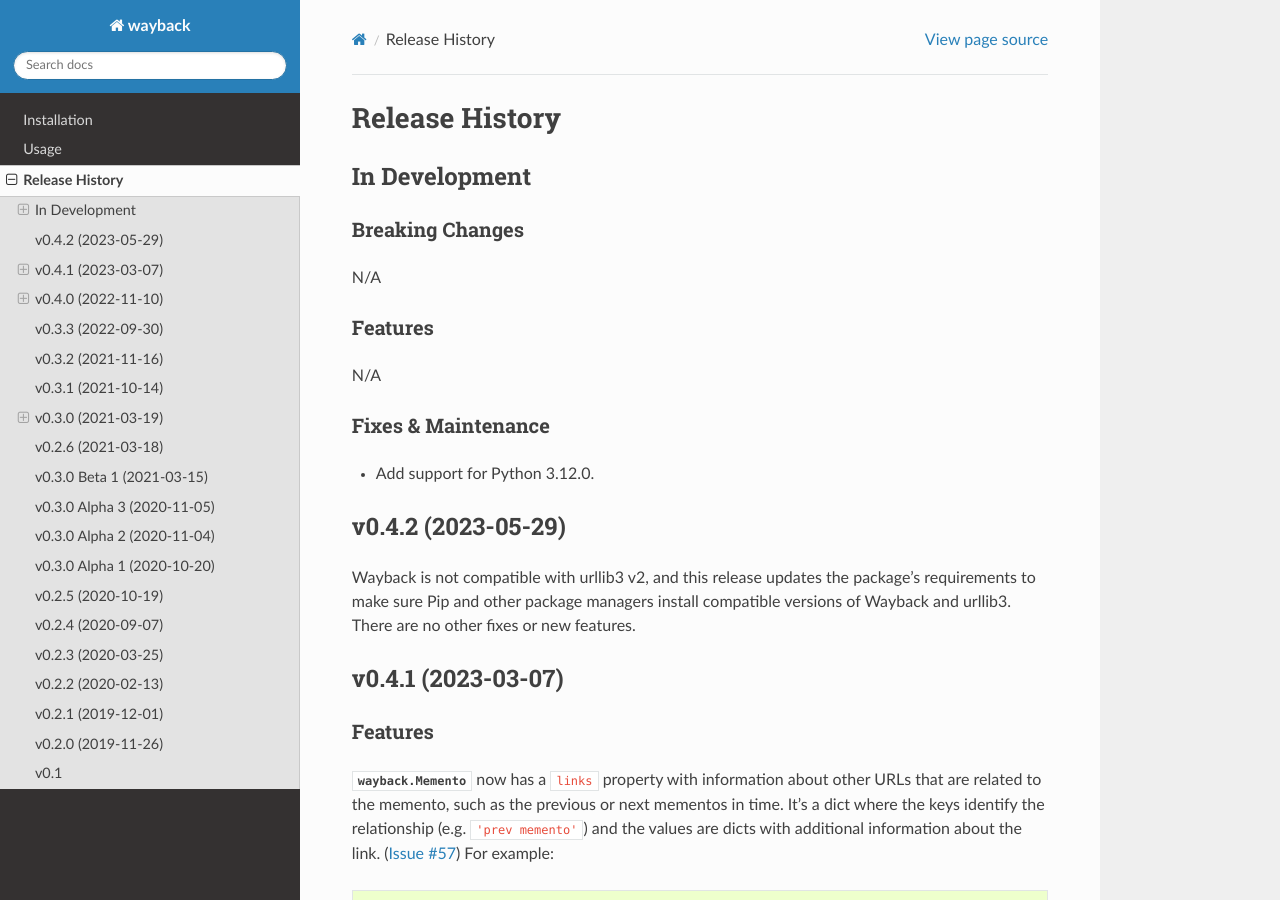
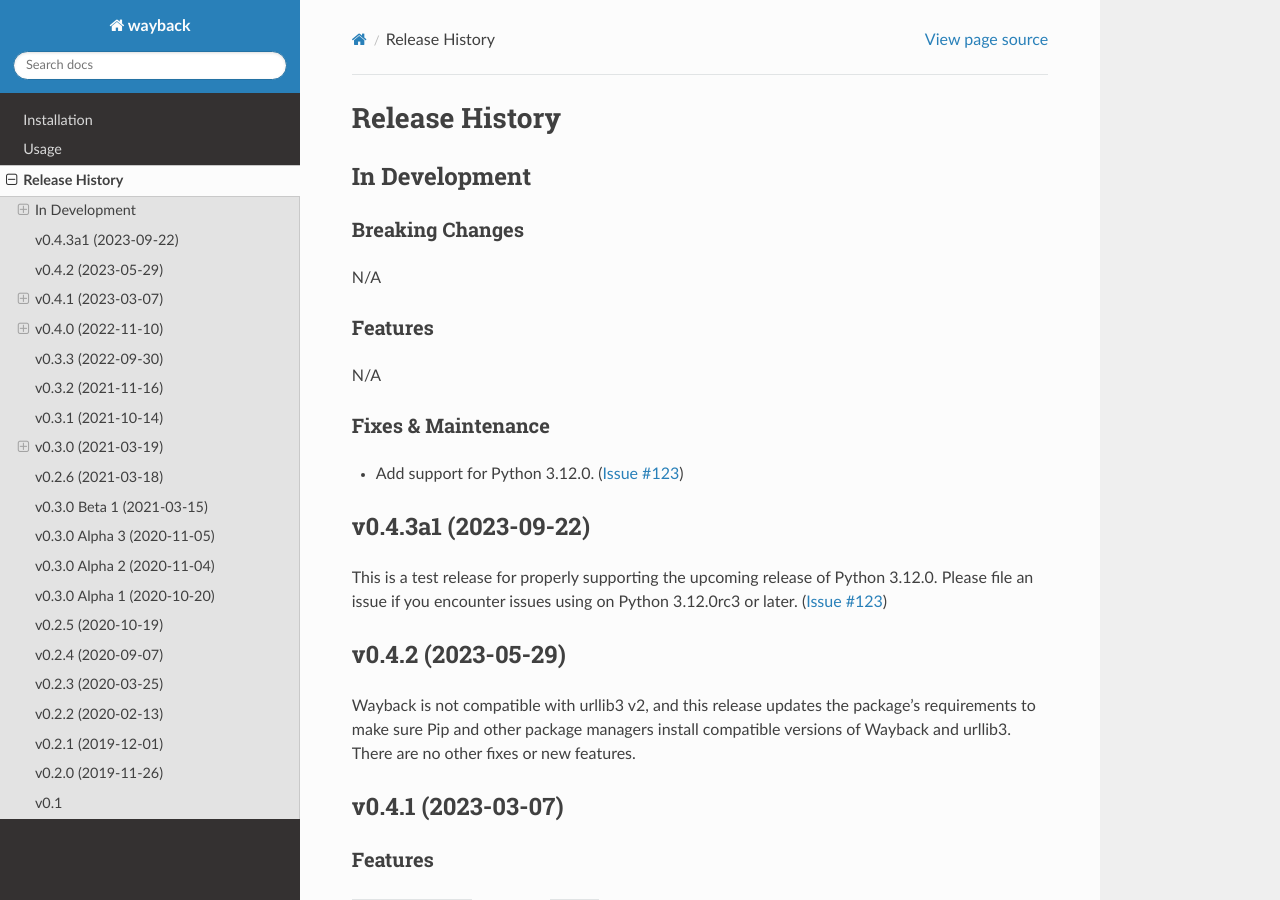
Before and after one commit to edgi-govdata-archiving/wayback, a Sphinx documentation site: the page built from docs/source/release-history.rst, in a window 1280 px wide and 900 px high. Built offline with Sphinx 7.4.7 and the Read the Docs theme 2.0.0, drawn with Linux system fonts in a browser that asks for light colours.

Commit message:
Prepare to release v0.4.3a1
We need an alpha release to test on Python 3.12.0rc3.

```diff
--- a/docs/source/release-history.rst
+++ b/docs/source/release-history.rst
@@ -20,7 +20,13 @@
 Fixes & Maintenance
 ^^^^^^^^^^^^^^^^^^^
 
-- Add support for Python 3.12.0.
+- Add support for Python 3.12.0. (:issue:`123`)
+
+
+v0.4.3a1 (2023-09-22)
+---------------------
+
+This is a test release for properly supporting the upcoming release of Python 3.12.0. Please file an issue if you encounter issues using on Python 3.12.0rc3 or later. (:issue:`123`)
 
 
 v0.4.2 (2023-05-29)
```
